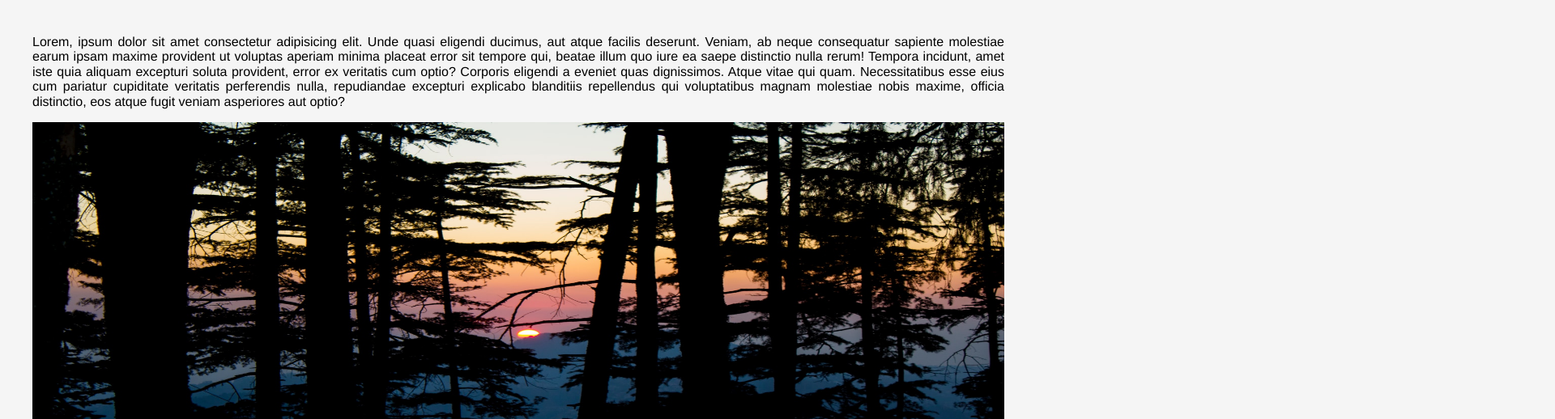
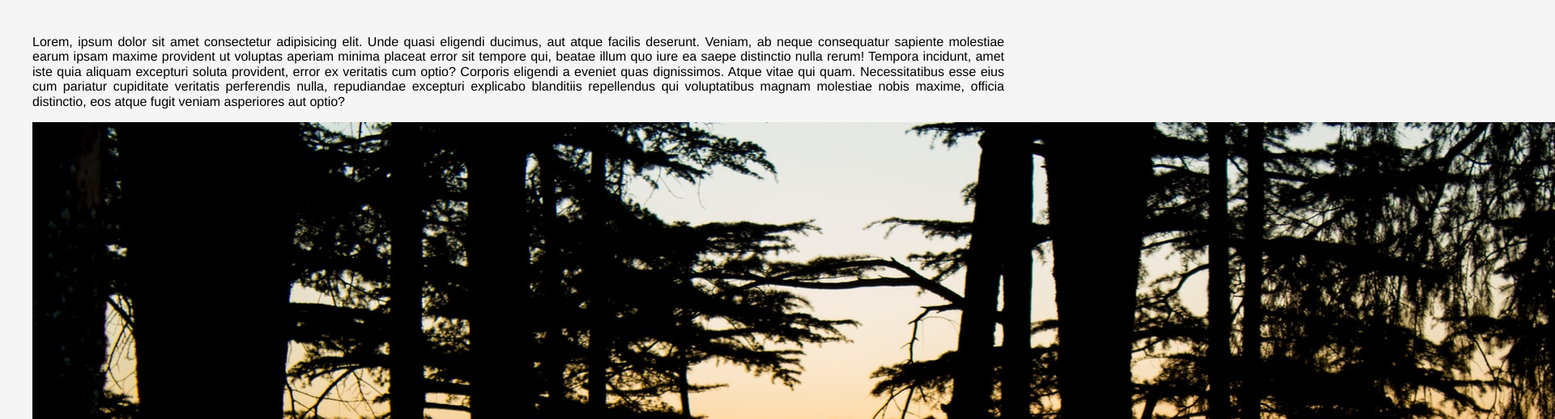
Before and after one commit to Singthestone/lunes666, a plain HTML site: page index.html in a window 1280 px wide. Shown: the part 98-616 px from the top of the page at 81% size, 1920 px wide, since content can reach past the window. Drawn offline with Linux system fonts and the light colour scheme.

Commit message:
Corrección nombre de imagen banner

```diff
--- a/index.html
+++ b/index.html
@@ -47,7 +47,7 @@
         <p>Lorem, ipsum dolor sit amet consectetur adipisicing elit. Unde quasi eligendi ducimus, aut atque facilis deserunt. Veniam, ab neque consequatur sapiente molestiae earum ipsam maxime provident ut voluptas aperiam minima placeat error sit tempore
             qui, beatae illum quo iure ea saepe distinctio nulla rerum! Tempora incidunt, amet iste quia aliquam excepturi soluta provident, error ex veritatis cum optio? Corporis eligendi a eveniet quas dignissimos. Atque vitae qui quam. Necessitatibus
             esse eius cum pariatur cupiditate veritatis perferendis nulla, repudiandae excepturi explicabo blanditiis repellendus qui voluptatibus magnam molestiae nobis maxime, officia distinctio, eos atque fugit veniam asperiores aut optio? </p>
-        <img src="img/desktop/lavkush-gupta-T7AkguHUFns-unsplash.jpg" class="pic1" alt="pic">
+        <img src="img/desktop/banner1.jpg" class="banner1" alt="pic">
         <!-- section y article (posibilidades dentro de main) -->
     </main>
     <!-- Footer (final de la página, zona inferior) -->
```
Also changed, not shown: img/desktop/banner1.jpg (renamed from img/desktop/lavkush-gupta-T7AkguHUFns-unsplash.jpg).
